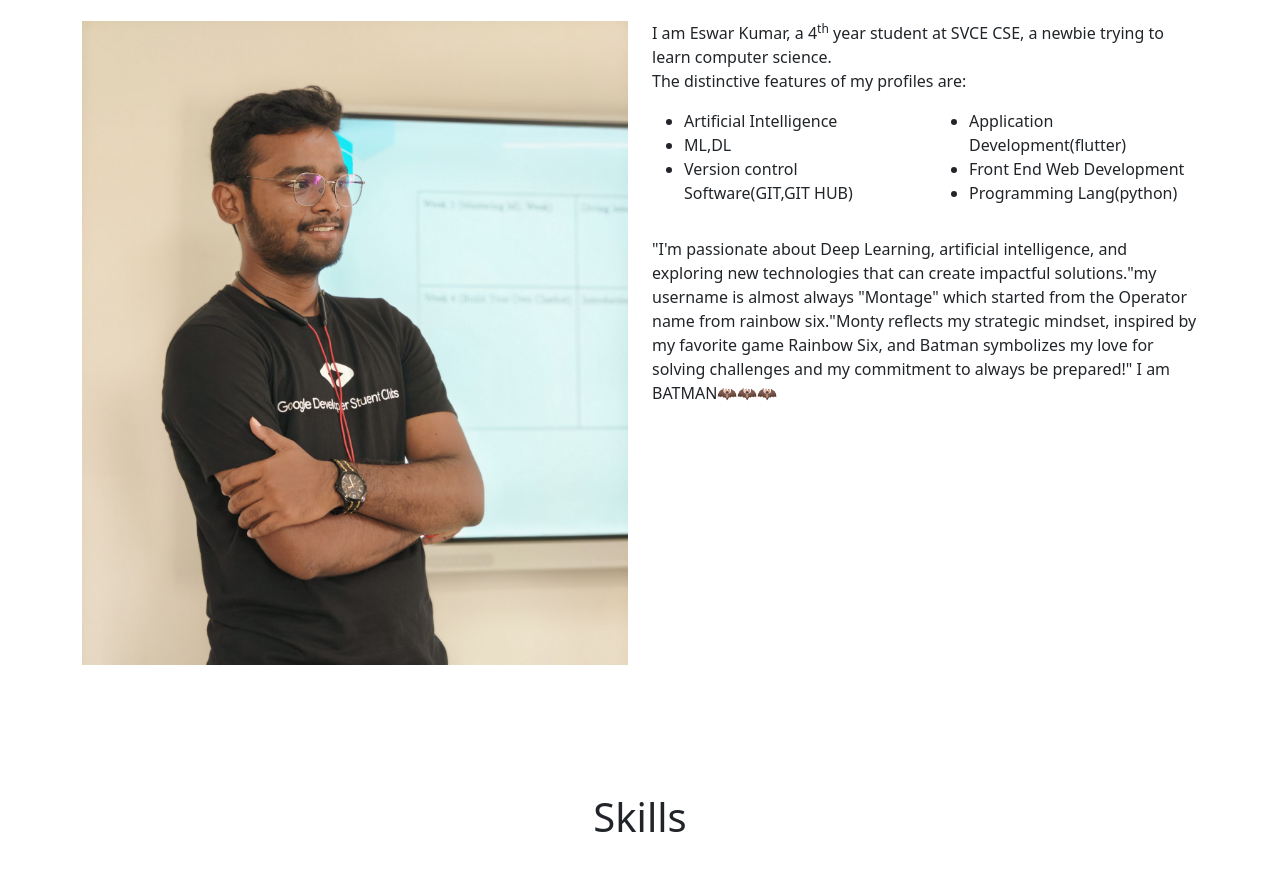
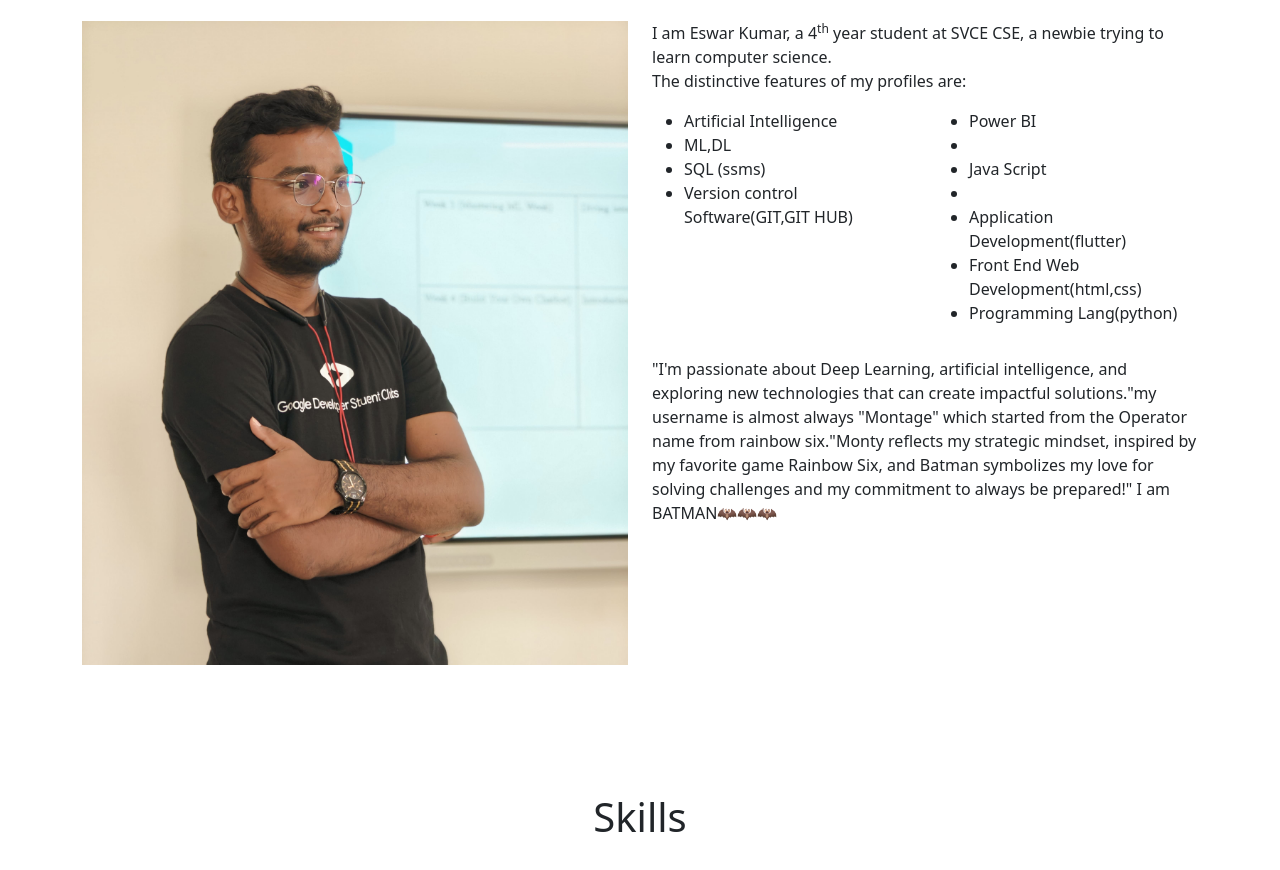
Before and after one commit to Markapuram-Eswar/my_portfolio, a website built with Vite: page index.html in a window 1280 px wide. Shown: the part 899-1769 px from the top of the page. Built offline with nearby package versions, Linux system fonts and the light colour scheme; a script that the page names is missing.

Commit message:
Update index.html
just edited skills

```diff
--- a/index.html
+++ b/index.html
@@ -80,13 +80,16 @@
                         <ul>
                             <li>Artificial Intelligence</li>
                             <li>ML,DL</li>
+                          <li>SQL (ssms)</li>
                             <li>Version control Software(GIT,GIT HUB)</li>
                         </ul>
                     </div>
                     <div class="col-md-6">
                         <ul>
+                            <li>Power BI<li>
+                            <li>Java Script<li>
                             <li>Application Development(flutter)</li>
-                            <li>Front End Web Development</li>
+                            <li>Front End Web Development(html,css)</li>
                             <li>Programming Lang(python)</li>
                         </ul>
                     </div>
```
